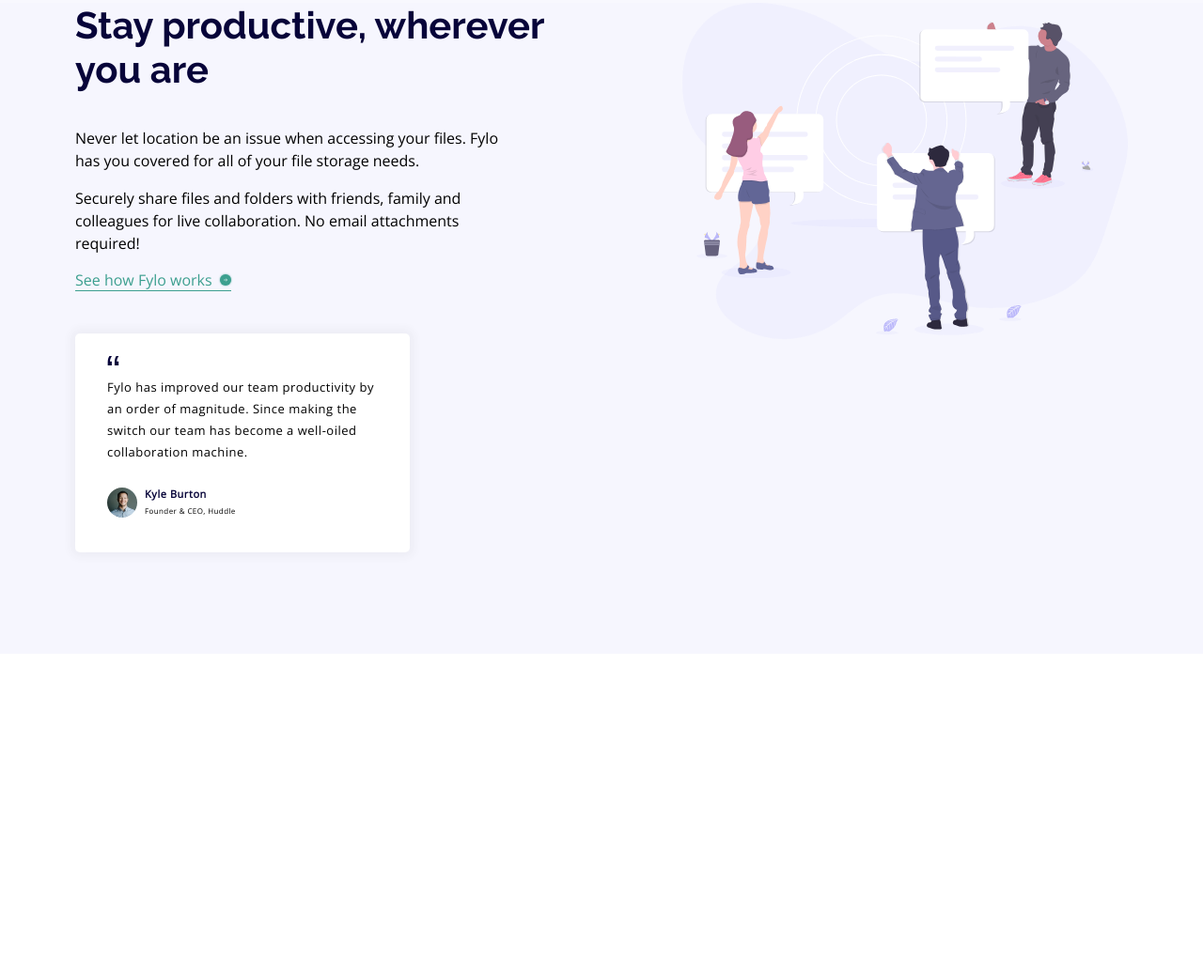
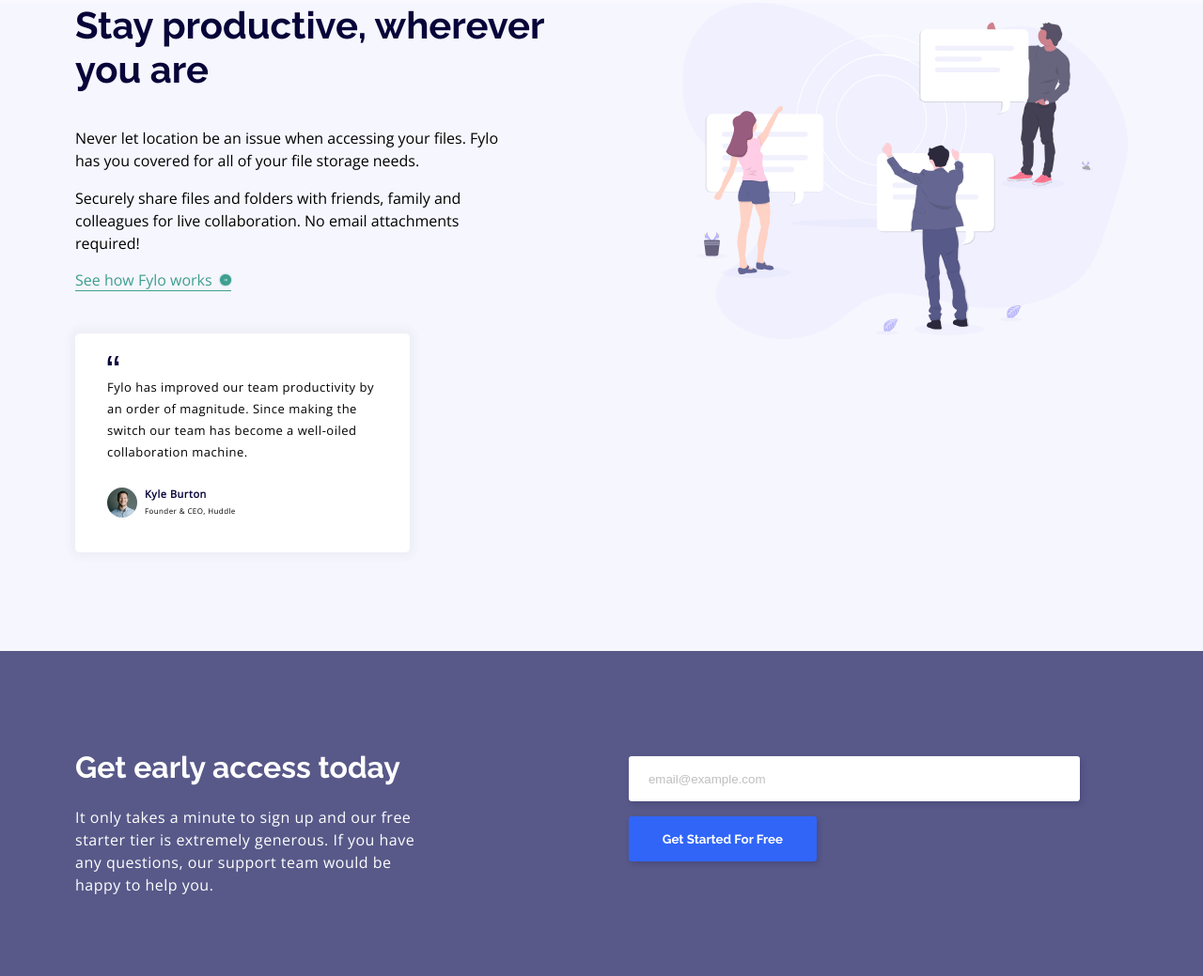
Before and after one commit to sherzodbekyuldashev95/fylo-landing-page, a plain HTML site: page index.html in a window 1280 px wide. Shown: the part 953-1992 px from the top of the page at 94% size. Before the commit the page ends 1649 px from the top, so only its background shows below. Drawn offline with nearby package versions, Linux system fonts and the light colour scheme.

Commit message:
feat: add third section, of desktop

```diff
--- a/index.html
+++ b/index.html
@@ -81,6 +81,21 @@
             </div>
             </div>
         </section>
+
+        <section id="call-to-action">
+            <div class="container flex-3">
+                <div class="cta-info">
+                    <h2>Get early access today</h2>
+                    <p>It only takes a minute to sign up and our free starter tier is extremely generous. If you have any questions, our
+                    support team would be happy to help you.</p>
+                </div>
+
+                <form action="#" id="cta-email">
+                    <input type="email" name="" id="" placeholder="email@example.com">
+                    <input type="button" value="Get Started For Free">
+                </form>
+            </div>
+        </section>
     </main>
 
 </body>
--- a/style.css
+++ b/style.css
@@ -246,7 +246,8 @@
     background-color: var(--btn-bright-blue);
     color: #FFF;
     font-weight: var(--font-weight-700);
-    font-family: inherit;
+    font-family: var(--ff);
+    box-shadow: 2px 3px 6px rgba(0, 0, 0, 0.15925);
 }
 
 input[type=button]:hover{
@@ -511,3 +512,55 @@
         width: 100%;
     }
 }
+
+/*call-to-action section*/
+
+#call-to-action{
+    position: relative;
+    top: 175px;
+    background: var(--main-desaturated-blue);
+    color: #FFF;
+}
+
+.flex-3{
+    display: flex;
+    column-gap: 14.2rem;
+}
+
+.cta-info{
+    margin: 6.25rem 0 5.31rem;
+    width: 41.6%;
+}
+
+.cta-info h2{
+    font-size: 2rem;
+    font-family: var(--ff);
+    line-height: 1.5;
+    font-weight: var(--font-weight-700);
+    margin-bottom: 1.06rem;
+}
+
+.cta-info p {
+    letter-spacing: 0.5px;
+}
+
+#cta-email{
+    margin-top: 7rem;
+}
+
+#cta-email input[type= email]{
+    width: 480px;
+    height: 48px;
+    margin: 0 0 1rem;
+    box-shadow: 2px 3px 6px rgba(7, 4, 59, 0.157043);
+    border: none;
+}
+
+#cta-email input[type = button] {
+    height: 48px;
+    box-shadow: 2px 3px 6px rgba(7, 4, 59, 0.157043);
+}
+
+#cta-email ::placeholder{
+    color: var(--ntrl-light-gray);
+}
```
